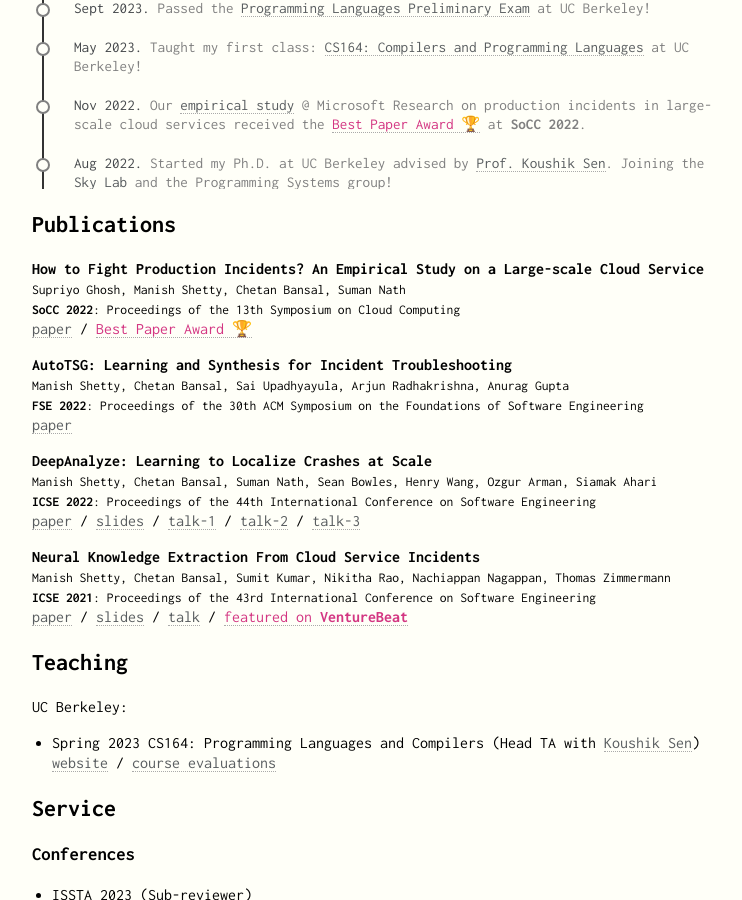
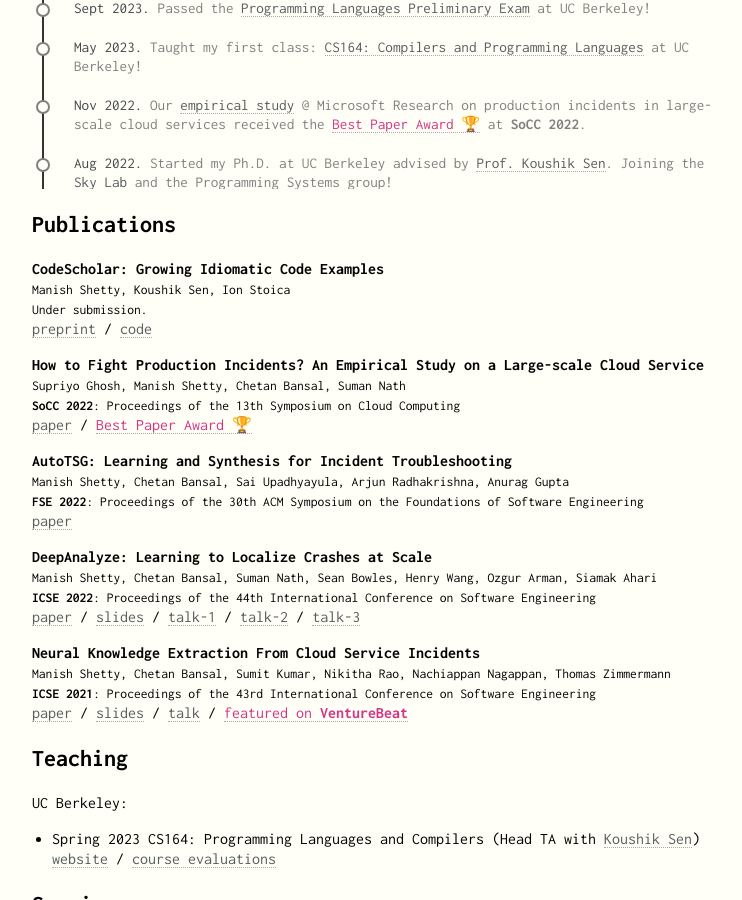
Before and after one commit to manishshettym/manishshettym.github.io, a Jekyll site: the page built from index.md, in a window 1280 px wide and 900 px high, scrolled down 562 px. Shown: the whole window, without its empty margins (258-1000 px from the left). Built offline with Jekyll 4.4.1, drawn with Linux system fonts in a browser that asks for light colours.

Commit message:
add cscholar preprint

```diff
--- a/index.md
+++ b/index.md
@@ -65,9 +65,11 @@ developer and debugging tools for cloud reliability.
 
 ## Publications
 
-<!-- **Programming by (Idiomatic) Examples** <br>
+**CodeScholar: Growing Idiomatic Code Examples** <br>
 <span style="font-size:85%">Manish Shetty, Koushik Sen, Ion Stoica <br>
-preprint (coming soon) </span> <br> -->
+Under submission. </span> <br>
+<a href="/pdf/preprints/CodeScholar_OOPSLA_24.pdf">preprint</a> /
+<a href="https://github.com/tart-proj/codescholar">code</a>
 
 **How to Fight Production Incidents? An Empirical Study on a Large-scale Cloud Service** <br>
 <span style="font-size:85%">Supriyo Ghosh, Manish Shetty, Chetan Bansal, Suman Nath <br>
```
Also changed, not shown: 1 other file.
